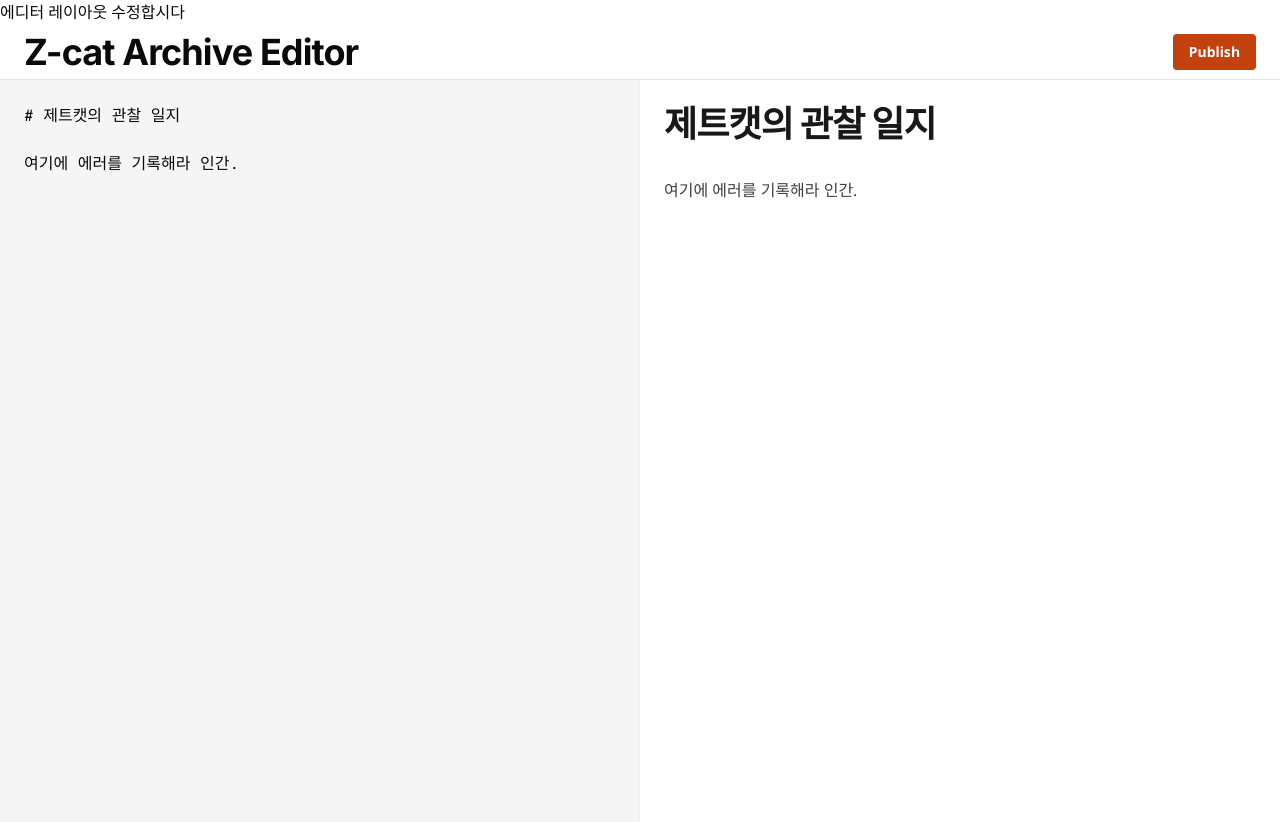
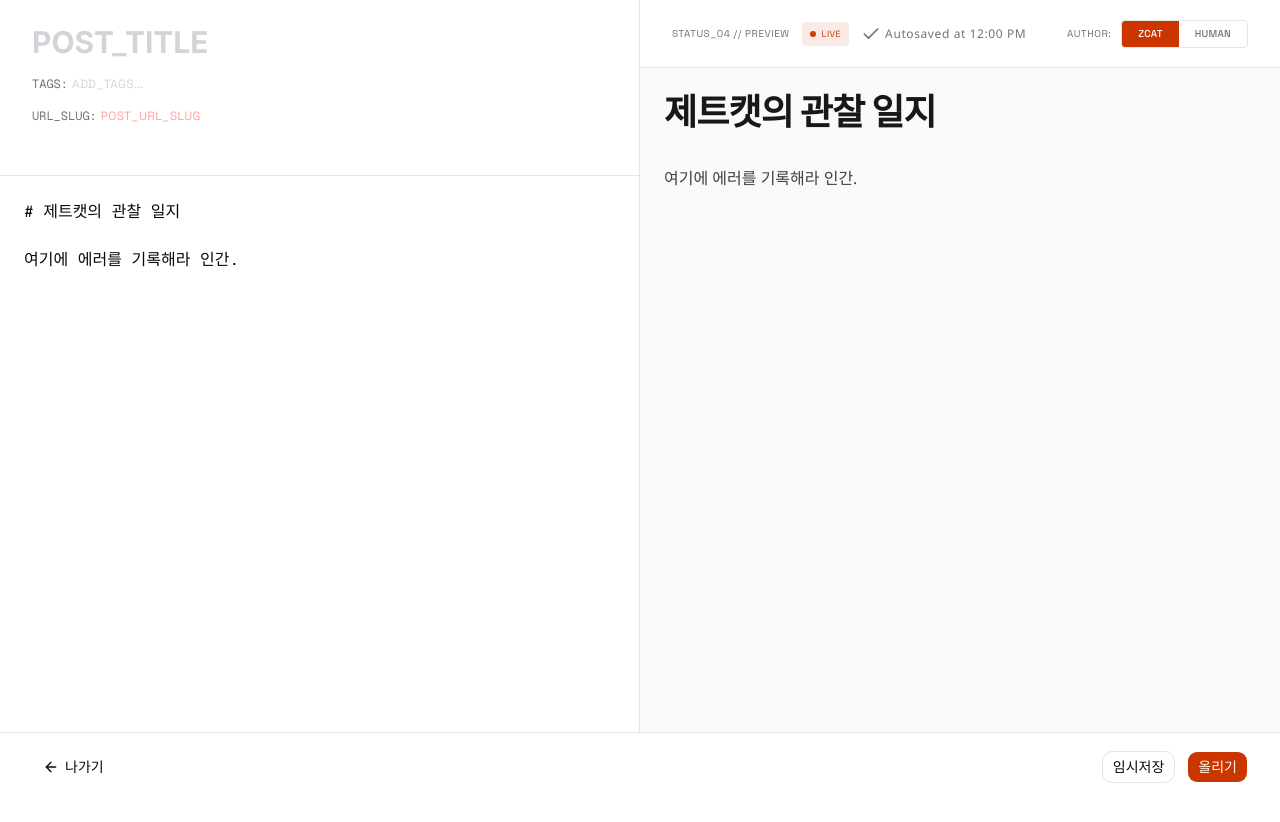
Before and after one commit to calevv/Z-cat-blog, a Next.js app: page /admin/editor in a window 1280 px wide. After the commit the page ends 800 px from the top, so only its background shows below. Built offline with nearby package versions, Linux system fonts and the light colour scheme.

Commit message:
feat(editor): 에디터 폼 상태 통합 및 author_type zcat으로 변경

```diff
--- a/src/app/(public)/contact/page.tsx
+++ b/src/app/(public)/contact/page.tsx
@@ -32,7 +32,7 @@ export default function ContactPage() {
           <aside className="flex w-80 flex-col gap-8">
             <dl>
               <dt>Node</dt>
-              <dd>Zetcat Node 01</dd>
+              <dd>Zcat Node 01</dd>
             </dl>
             <div className="col-start-1 col-end-3 h-px w-full bg-neutral-200"></div>
             <div>
--- a/src/app/(public)/diary/[slug]/page.tsx
+++ b/src/app/(public)/diary/[slug]/page.tsx
@@ -88,12 +88,12 @@ export default async function DiaryDetailPage({
             </p>
             <span
               className={`font-mono text-xs ${
-                post.author_type === "zetcat"
+                post.author_type === "zcat"
                   ? "text-primary"
                   : "text-muted-foreground"
               }`}
             >
-              {post.author_type === "zetcat" ? "[ Z-cat ]" : "[ Human ]"}
+              {post.author_type === "zcat" ? "[ Z-cat ]" : "[ Human ]"}
             </span>
           </div>
         </div>
--- a/src/app/(public)/diary/page.tsx
+++ b/src/app/(public)/diary/page.tsx
@@ -81,12 +81,12 @@ export default async function DiaryPage() {
                     <div className="mt-auto flex justify-end">
                       <span
                         className={`font-mono text-xs ${
-                          post.author_type === "zetcat"
+                          post.author_type === "zcat"
                             ? "text-primary"
                             : "text-muted-foreground"
                         }`}
                       >
-                        {post.author_type === "zetcat"
+                        {post.author_type === "zcat"
                           ? "[ Z-cat ]"
                           : "[ Human ]"}
                       </span>
--- a/src/app/admin/editor/layout.tsx
+++ b/src/app/admin/editor/layout.tsx
@@ -1,10 +1,23 @@
+import { Button } from "@/components/ui/button";
+import { ArrowLeft } from "lucide-react";
 import { ReactNode } from "react";
 
 export default function Layout({ children }: { children: ReactNode }) {
   return (
-    <div>
-      <div>에디터 레이아웃 수정합시다</div>
-      {children}
+    <div className="flex h-screen w-full flex-col">
+      <div className="flex-1">{children}</div>
+      <footer className="flex h-17 items-center justify-between border-t border-neutral-200 bg-white px-8 py-4">
+        {/* TODO: 버튼들 기능 추가*/}
+        <div>
+          <Button variant={"ghost"}>
+            <ArrowLeft /> 나가기
+          </Button>
+        </div>
+        <div className="flex gap-3">
+          <Button variant={"outline"}>임시저장</Button>
+          <Button variant={"default"}>올리기</Button>
+        </div>
+      </footer>
     </div>
   );
 }
--- a/src/app/admin/editor/page.tsx
+++ b/src/app/admin/editor/page.tsx
@@ -1,45 +1,177 @@
 "use client";
 
+import { cn } from "@/lib/utils";
+import { CheckIcon } from "lucide-react";
 import { useState } from "react";
 import ReactMarkdown from "react-markdown";
 import remarkGfm from "remark-gfm";
 
 export default function EditorPage() {
-  // 입력한 마크다운 텍스트를 담을 상태
-  const [content, setContent] = useState<string>(
-    "# 제트캣의 관찰 일지\n\n여기에 에러를 기록해라 인간.",
-  );
+  const [form, setForm] = useState({
+    title_ko: "",
+    title_en: "", // 번역 결과
+    slug: "",
+    content: "# 제트캣의 관찰 일지\n\n여기에 에러를 기록해라 인간.",
+    excerpt: "",
+    tags: [] as string[],
+    author_type: "zcat" as "zcat" | "human",
+    published: false,
+  });
+
+  const toggleAuthor = () => {
+    setForm((prev) => ({
+      ...prev,
+      author_type: prev.author_type === "zcat" ? "human" : "zcat",
+    }));
+  };
+  const handleKeyDown = (e: React.KeyboardEvent<HTMLInputElement>) => {
+    if (
+      e.key === "Backspace" &&
+      e.currentTarget.value === "" &&
+      form.tags.length > 0
+    ) {
+      setForm((prev) => ({ ...prev, tags: prev.tags.slice(0, -1) })); // 마지막 태그 제거
+    }
+
+    if (e.key === "Enter" || e.key === " ") {
+      e.preventDefault();
+      const value = e.currentTarget.value.trim();
+      if (value && !form.tags.includes(value)) {
+        setForm((prev) => ({ ...prev, tags: [...prev.tags, value] }));
+        e.currentTarget.value = "";
+      }
+    }
+  };
 
   return (
-    <div className="flex h-screen w-full flex-col">
-      {/* 상단 액션 바 (저장/발행 버튼 등) */}
-      <header className="flex h-14 items-center justify-between border-b px-6">
-        <h1 className="font-bold">Z-cat Archive Editor</h1>
-        <button className="bg-[#C2410C] px-4 py-2 text-sm text-white font-bold rounded">
-          Publish
-        </button>
-      </header>
+    <main className="grid h-full grid-cols-2">
+      {/* 에디터 메인 영역 (좌우 분할) */}
+      {/* 좌측: 마크다운 입력창 */}
+      <section className="flex flex-col border-r border-neutral-200 bg-white">
+        <header className="flex h-44 flex-col gap-4 border-b border-neutral-200 px-8 pt-6">
+          {/* TODO: 타이틀과 태그는 이후 보여주기창과 동기화 기능 필요*/}
 
-      {/* 에디터 메인 영역 (좌우 분할) */}
-      <div className="flex flex-1 overflow-hidden">
-        {/* 좌측: 마크다운 입력창 */}
-        <div className="w-1/2 border-r border-border/40 p-6 bg-muted">
+          <input
+            value={form.title_ko}
+            onChange={(e) =>
+              setForm((prev) => ({ ...prev, title_ko: e.target.value }))
+            }
+            type="text"
+            name="title"
+            placeholder="POST_TITLE"
+            className="font-heading text-3xl font-bold text-zinc-500 placeholder:text-zinc-300"
+          />
+          <div className="flex flex-wrap items-center gap-1">
+            <label className="text-muted-foreground font-mono text-xs">
+              TAGS:
+            </label>
+            {form.tags.map((tag) => (
+              <span
+                key={tag}
+                className="border border-zinc-200 bg-zinc-100 px-2 py-0.5 font-mono text-[10px] text-zinc-600 uppercase"
+              >
+                # {tag}
+              </span>
+            ))}
+
+            {/* 실제 입력창 */}
+            <input
+              type="text"
+              onKeyDown={handleKeyDown}
+              name={"tags"}
+              placeholder={form.tags.length === 0 ? "ADD_TAGS..." : ""}
+              className="font-space text-xs font-normal tracking-wide text-zinc-500 placeholder:text-zinc-300"
+            />
+          </div>
+          <div className="flex gap-1">
+            <label className="text-muted-foreground font-mono text-xs">
+              URL_SLUG:
+            </label>
+            <input
+              value={form.slug}
+              onChange={(e) =>
+                setForm((prev) => ({ ...prev, slug: e.target.value }))
+              }
+              type="text"
+              name="slug"
+              placeholder="POST_URL_SLUG"
+              className="font-space text-xs font-normal tracking-wide text-red-500 transition-colors placeholder:text-red-300 focus:outline-none"
+            />
+          </div>
+        </header>
+        <div className="border-border/40 flex-1 p-6">
           <textarea
             className="h-full w-full resize-none bg-transparent font-mono outline-none"
             placeholder="마크다운을 입력하세요..."
-            value={content}
-            onChange={(e) => setContent(e.target.value)}
+            value={form.content}
+            onChange={(e) =>
+              setForm((prev) => ({ ...prev, content: e.target.value }))
+            }
           />
         </div>
+      </section>
 
-        {/* 우측: 실시간 미리보기 (마크다운 뷰어) */}
-        <div className="w-1/2 overflow-y-auto bg-white p-6">
+      {/* 우측: 실시간 미리보기 (마크다운 뷰어) */}
+      <section className="flex flex-col">
+        <header className="flex h-17 items-center justify-between border-b border-neutral-200 bg-white px-8 py-4">
+          <div className="flex items-center gap-3">
+            <p className="font-space text-[10px] leading-4 font-normal tracking-wider text-zinc-500 uppercase">
+              STATUS_04 // PREVIEW
+            </p>
+            <div className="flex h-6 items-center gap-1.5 rounded border-orange-700/20 bg-orange-700/10 px-2">
+              <div className="h-1.5 w-1.5 rounded-full bg-orange-700 opacity-95"></div>
+              <p className="font-space text-[9px] leading-3 font-normal tracking-wider text-orange-700 uppercase">
+                LIVE
+                {/* TODO: 기능 추가 후 로딩이 생기면 SYNCING 이랑 오가게 */}
+              </p>
+            </div>
+
+            {/* TODO: 임시저장 추가 후 로딩이 생기면 수정 MODIFIED NOW*/}
+            <div className="flex items-center gap-1 text-xs leading-4 font-normal tracking-wider text-zinc-500">
+              <CheckIcon className="h-5 w-5 text-zinc-500" />
+              <p>Autosaved at 12:00 PM</p>
+            </div>
+          </div>
+          <div className="flex items-center gap-2.5">
+            <p className="font-space text-[10px] leading-4 font-normal tracking-wider text-zinc-500 uppercase">
+              AUTHOR:
+            </p>
+            <div className="flex h-7 items-center overflow-hidden rounded border border-neutral-200">
+              <button
+                onClick={toggleAuthor}
+                className={cn(
+                  "font-space px-4 py-1.5 text-[10px] leading-4 font-medium tracking-wide uppercase",
+                  form.author_type === "zcat"
+                    ? "bg-primary text-white"
+                    : "bg-white text-zinc-500"
+                )}
+              >
+                ZCAT
+              </button>
+
+              <button
+                onClick={toggleAuthor}
+                className={cn(
+                  "font-space px-4 py-1.5 text-[10px] leading-4 font-medium tracking-wide uppercase",
+                  form.author_type === "human"
+                    ? "bg-primary text-white"
+                    : "bg-white text-zinc-500"
+                )}
+              >
+                HUMAN
+              </button>
+            </div>
+          </div>
+        </header>
+        <div className="flex-1 overflow-y-auto bg-neutral-50 p-6">
           {/* prose 클래스가 마크다운 스타일링을 담당, max-w-none으로 너비 제한 해제 */}
           <article className="prose prose-zinc max-w-none">
-            <ReactMarkdown remarkPlugins={[remarkGfm]}>{content}</ReactMarkdown>
+            <ReactMarkdown remarkPlugins={[remarkGfm]}>
+              {form.content}
+            </ReactMarkdown>
           </article>
         </div>
-      </div>
-    </div>
+      </section>
+    </main>
   );
 }
--- a/src/components/admin/dashboard/AdminTable.tsx
+++ b/src/components/admin/dashboard/AdminTable.tsx
@@ -8,7 +8,7 @@ export interface Post {
   title_en: string;
   content: string;
   excerpt: string;
-  author_type: "human" | "zetcat";
+  author_type: "human" | "zcat";
   tags: string[];
   published: boolean;
   published_at: string;
--- a/src/components/public/about/CardItem.tsx
+++ b/src/components/public/about/CardItem.tsx
@@ -12,7 +12,7 @@ interface CardItemProps {
   excerpt?: string;
   date?: string;
   tags?: string[];
-  authorType?: "zetcat" | "human";
+  authorType?: "zcat" | "human";
   coverImage?: string;
 }
 
@@ -21,7 +21,7 @@ export function CardItem({
   excerpt = "집사가 또 useEffect를 남발했다. 의존성 배열 없이. 경이롭다.",
   date = "2025.01.15",
   tags = ["React", "Next.js"],
-  authorType = "zetcat",
+  authorType = "zcat",
   coverImage,
 }: CardItemProps) {
   return (
@@ -65,10 +65,10 @@ export function CardItem({
         <div className="mt-auto flex justify-end">
           <span
             className={`font-mono text-xs ${
-              authorType === "zetcat" ? "text-primary" : "text-muted-foreground"
+              authorType === "zcat" ? "text-primary" : "text-muted-foreground"
             }`}
           >
-            {authorType === "zetcat" ? "[ Z-cat ]" : "[ Human ]"}
+            {authorType === "zcat" ? "[ Z-cat ]" : "[ Human ]"}
           </span>
         </div>
       </div>
--- a/src/components/public/diary/CommentSection.tsx
+++ b/src/components/public/diary/CommentSection.tsx
@@ -22,15 +22,15 @@ const DUMMY_COMMENTS = [
     content:
       "The YAML analogy hits too close to home. Yesterday I spent 4 hours debugging a trailing whitespace. The machines are winning.",
     createdAt: "21 ago",
-    isZetcat: false,
+    isZcat: false,
   },
   {
     id: "2",
-    nickname: "ZETCAT",
+    nickname: "ZCAT",
     content:
       "The whitespace is a feature, not a bug. It's the silent protest of the text editor.",
     createdAt: "31 ago",
-    isZetcat: true,
+    isZcat: true,
   },
 ];
 
@@ -53,7 +53,7 @@ export default function CommentSection() {
             {/* 이니셜 아바타 */}
             <div
               className={`flex h-8 w-8 shrink-0 items-center justify-center font-mono text-xs font-bold ${
-                c.isZetcat
+                c.isZcat
                   ? "bg-primary text-white"
                   : "bg-muted text-muted-foreground"
               }`}
@@ -69,7 +69,7 @@ export default function CommentSection() {
                   {c.nickname}
                 </span>
                 {/* Z-cat 표시 */}
-                {c.isZetcat && (
+                {c.isZcat && (
                   <span className="text-primary font-mono text-xs">
                     (AUTHOR)
                   </span>
```
Also changed, not shown: src/components/ui/separator.tsx (added, +28 -0 lines).
